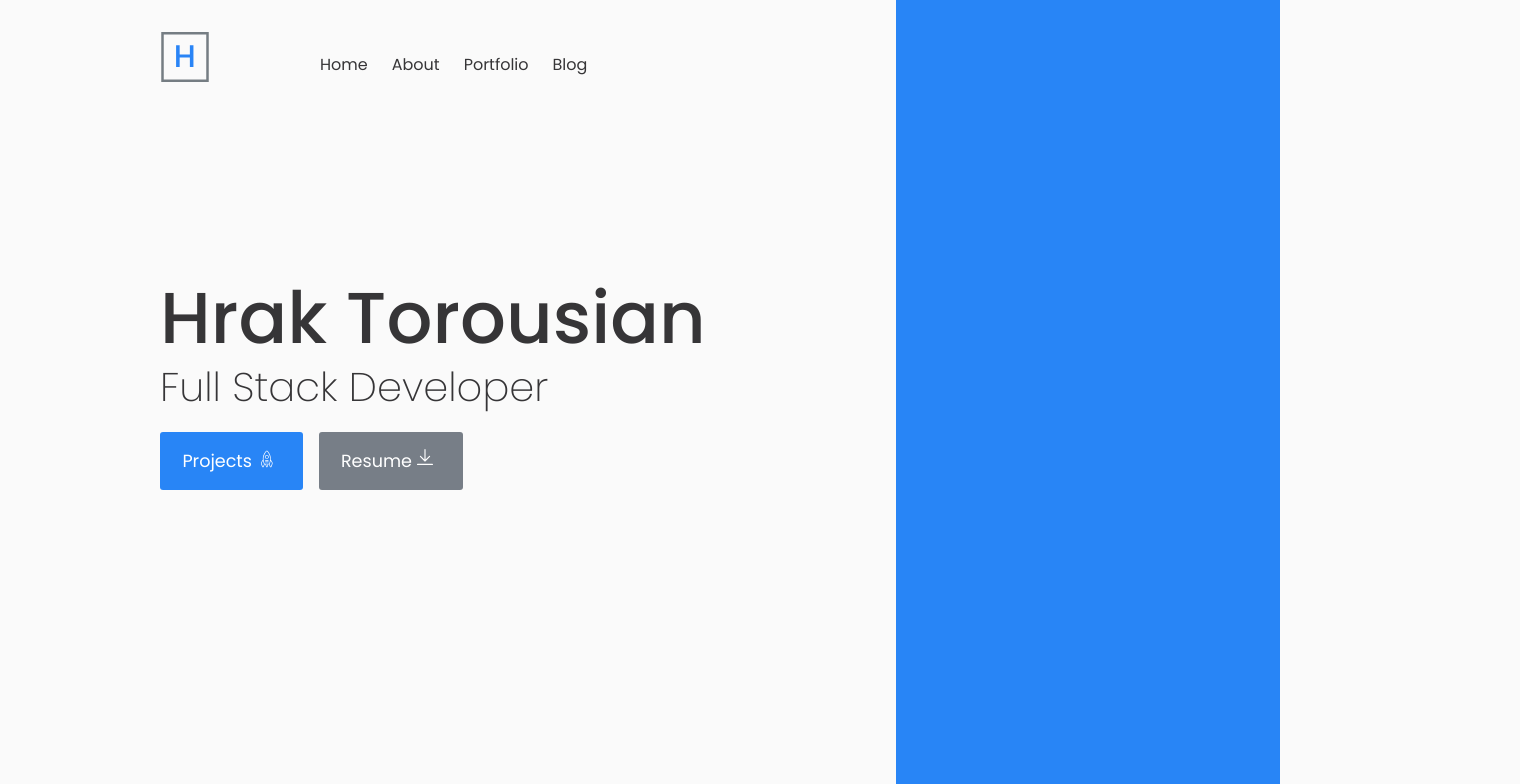
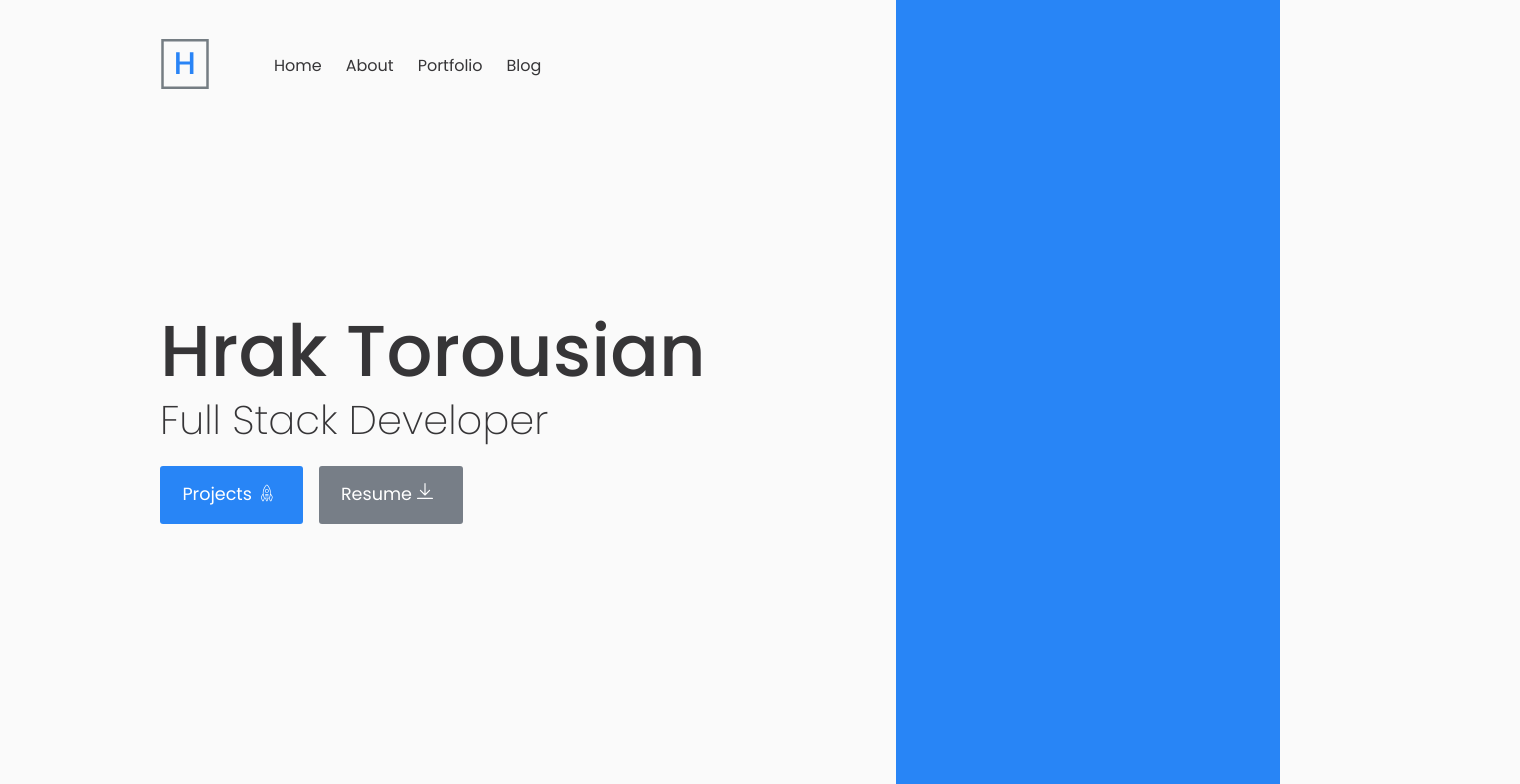
Before and after one commit to hrakt/hrakt.github.io, a Next.js app: page / in a window 1280 px wide. Shown: the top 784 px of the page, 1520 px wide, since content can reach past the window. Built offline with nearby package versions, Linux system fonts and the light colour scheme.

Commit message:
Update Nav height and padding

```diff
--- a/components/Nav/Nav.js
+++ b/components/Nav/Nav.js
@@ -26,7 +26,8 @@ const Nav = ({ sectionArr, darkMode }) => {
   });
 
   return (
-    <nav className={cx(styles.nav, { [styles.sticky]: navSticky })}>
+    <header className={cx(styles.nav, { [styles.sticky]: navSticky })}>
+      <div className={styles.wrapper}>
         <div className={styles.logoContainer}>
           <SvgIcon iconType="Logo" className={styles.logo} />
         </div>
@@ -50,7 +51,8 @@ const Nav = ({ sectionArr, darkMode }) => {
             <div></div>
           </div>
         </div>
-    </nav>
+      </div>
+    </header>
   );
 };
 
--- a/components/Nav/Nav.module.scss
+++ b/components/Nav/Nav.module.scss
@@ -3,7 +3,7 @@
 
 .nav {
   width: 100%;
-  max-width: 1140px;
+  // max-width: 1140px;
   z-index: 10;
   display: flex;
   align-items: center;
@@ -15,7 +15,14 @@
     position: fixed;
     padding: 1.5rem 1.5rem 1.5rem 1.5rem;
     box-shadow: 0 8px 12px 0 rgb(40 133 246 / 8%);
+    background-color: white;
   }
+}
+.wrapper {
+  display: flex;
+  width: 100%;
+  height: 100%;
+  justify-content: space-between;
 }
 
 .navContainer {
@@ -69,13 +76,14 @@
 }
 
 .hamburgerWrapper {
-  position: absolute;
+  position: relative;
   display: flex;
   justify-content: center;
   align-items: center;
   right: 0;
-  height: 100%;
-  width: 5rem;
+  width: 4rem;
+  height: 3rem;
+
   z-index: 101;
 }
 
@@ -114,9 +122,10 @@
 }
 
 .logoContainer {
-  height: 100%;
+  height: 3rem;
   display: flex;
   justify-content: center;
+  align-items: center;
 }
 
 @include tablet {
@@ -127,16 +136,23 @@
 
 @include desktop {
   .nav {
-    padding: 2rem 10rem 0 10rem;
+    position: relative;
+    // padding: 2rem 10rem 0 10rem;
   }
+  .logoContainer {
+    height: 6rem;
+    margin-left: 7rem;
+    margin-right: 4rem;
+  }
+
   .navContainer {
+    height: 4rem;
     transform: translateX(0);
     background-color: inherit;
-    position: absolute;
-    left: 15rem;
+    position: relative;
     width: 100%;
     height: 6.2rem;
-
+    padding: 0;
     display: flex;
     align-items: center;
     justify-content: flex-start;
```
Lines whose indentation alone changed are shown as unchanged.
